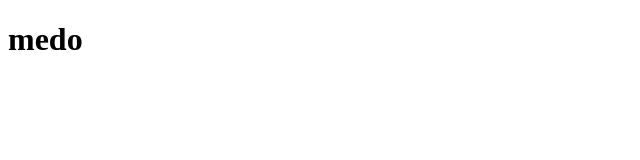
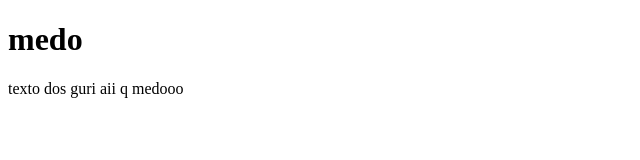
Before and after one commit to uCaule/repositorio, a plain HTML site: page index.html in a window 1280 px wide. Shown: the whole page, without its empty margins (0-640 px from the left). Drawn offline with Linux system fonts and the light colour scheme.

Commit message:
ai que medo

```diff
--- a/index.html
+++ b/index.html
@@ -9,6 +9,7 @@
 <body>
 
     <h1>medo</h1>
+    <p>texto dos guri aii q medooo</p>
 
 </body>
 </html>
```
